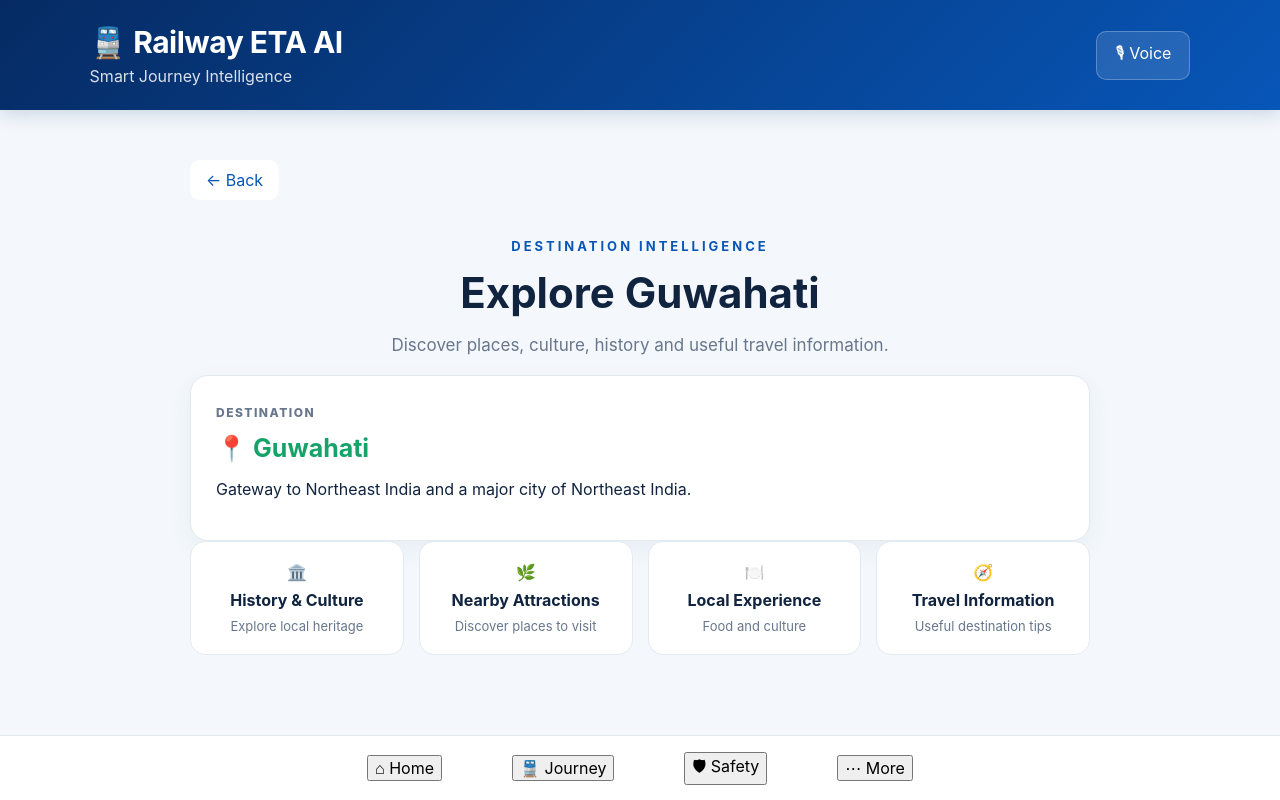
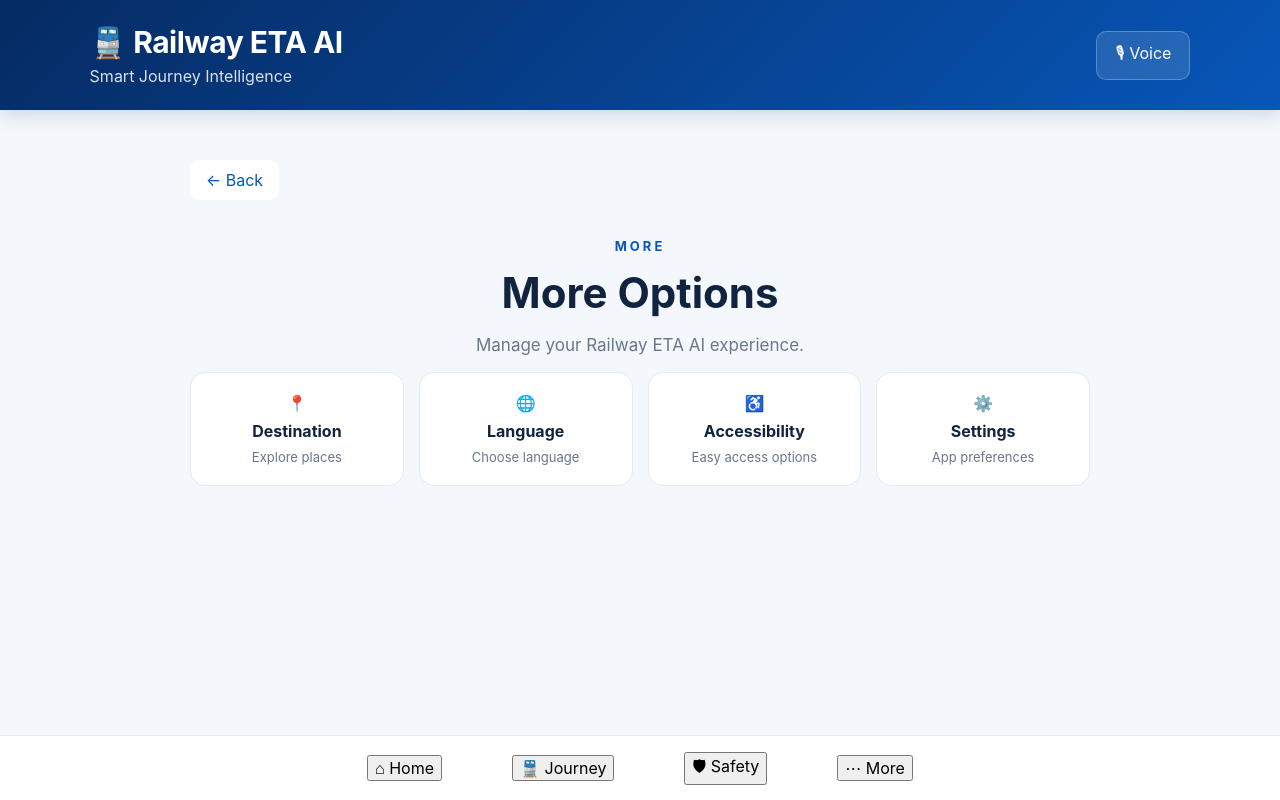
Before and after one commit to SnehaMandal5912-max/railway-eta-ai, a React (Vite) app in the folder frontend/: page / in a window 1280 px wide. Both pictures are taken after a click on the button "⋯ More". Built offline with nearby package versions, Linux system fonts and the light colour scheme.

Commit message:
Complete More Options interactions

```diff
--- a/frontend/src/App.tsx
+++ b/frontend/src/App.tsx
@@ -7,6 +7,7 @@ function App() {
   const [safetyRequested, setSafetyRequested] = useState(false);
   const [showDestination, setShowDestination] = useState(false);
   const [showSafety, setShowSafety] = useState(false);
+  const [showMore, setShowMore] = useState(false);
   useEffect(() => {
   const interval = setInterval(() => {
     setEta((currentEta) => {
@@ -95,14 +96,18 @@ function App() {
         )}
             </div>
     </section>
+
   ) : showDestination ? (
     <section className="journey-page">
       <button
-        className="back-button"
-        onClick={() => setShowDestination(false)}
-      >
-      ← Back
-    </button>
+  className="back-button"
+  onClick={() => {
+    setShowDestination(false);
+    setShowMore(true);
+  }}
+>
+  ← Back
+</button>
 
     <p className="welcome">DESTINATION INTELLIGENCE</p>
 
@@ -144,6 +149,67 @@ function App() {
         <strong>Travel Information</strong>
         <span>Useful destination tips</span>
       </div>
+    </div>
+  </section>
+  ) : showMore ? (
+  <section className="journey-page">
+    <button
+      className="back-button"
+      onClick={() => setShowMore(false)}
+    >
+      ← Back
+    </button>
+
+    <p className="welcome">MORE</p>
+
+    <h2>More Options</h2>
+
+    <p className="subtitle">
+      Manage your Railway ETA AI experience.
+    </p>
+
+    <div className="quick-grid">
+      <div
+      className="destination-card more-options-card"
+        onClick={() => {
+          setShowMore(false);
+          setShowDestination(true);
+        }}
+      >
+        📍
+        <strong>Destination</strong>
+        <span>Explore places</span>
+      </div>
+
+        <div
+  onClick={() => {
+    alert("Language selection will be added soon.");
+  }}
+>
+  🌐
+  <strong>Language</strong>
+  <span>Choose language</span>
+</div>
+
+      <div
+  onClick={() => {
+    alert("Accessibility features will be added soon.");
+  }}
+>
+  ♿
+  <strong>Accessibility</strong>
+  <span>Easy access options</span>
+</div>
+
+      <div
+  onClick={() => {
+    alert("Settings features will be added soon.");
+  }}
+>
+  ⚙️
+  <strong>Settings</strong>
+  <span>App preferences</span>
+</div>
     </div>
   </section>
 ) : !showJourney ? (       <>
@@ -368,6 +434,7 @@ function App() {
       setShowJourney(false);
       setShowDestination(false);
       setShowSafety(false);
+      setShowMore(false);
     }}
   >
     ⌂ Home
@@ -378,6 +445,7 @@ function App() {
       setShowJourney(true);
       setShowDestination(false);
       setShowSafety(false);
+      setShowMore(false);
     }}
   >
     🚆 Journey
@@ -388,6 +456,7 @@ function App() {
       setShowJourney(false);
       setShowDestination(false);
       setShowSafety(true);
+      setShowMore(false);
     }}
   >
     🛡 Safety
@@ -396,8 +465,9 @@ function App() {
   <button
     onClick={() => {
       setShowJourney(false);
-      setShowDestination(true);
+      setShowDestination(false);
       setShowSafety(false);
+    setShowMore(true);
     }}
   >
     ⋯ More
--- a/frontend/src/index.css
+++ b/frontend/src/index.css
@@ -373,8 +373,22 @@ button {
   font-size: 14px;
 }
 
+
+/* More Options - Card Hover Effect */
+.more-options-card {
+  cursor: pointer !important;
+  transition: all 0.2s ease !important;
+}
+
+.more-options-card:hover {
+  transform: translateY(-5px) !important;
+  box-shadow: 0 10px 25px rgba(0, 0, 0, 0.15) !important;
+}
+
+.more-options-card:active {
+  transform: scale(0.98) !important;
+}
 /* Mobile */
-
 @media (max-width: 700px) {
   .header {
     padding: 18px 5%;
@@ -426,4 +440,5 @@ button {
   color: var(--muted);
   margin: 0;
 }
+
 }
```
